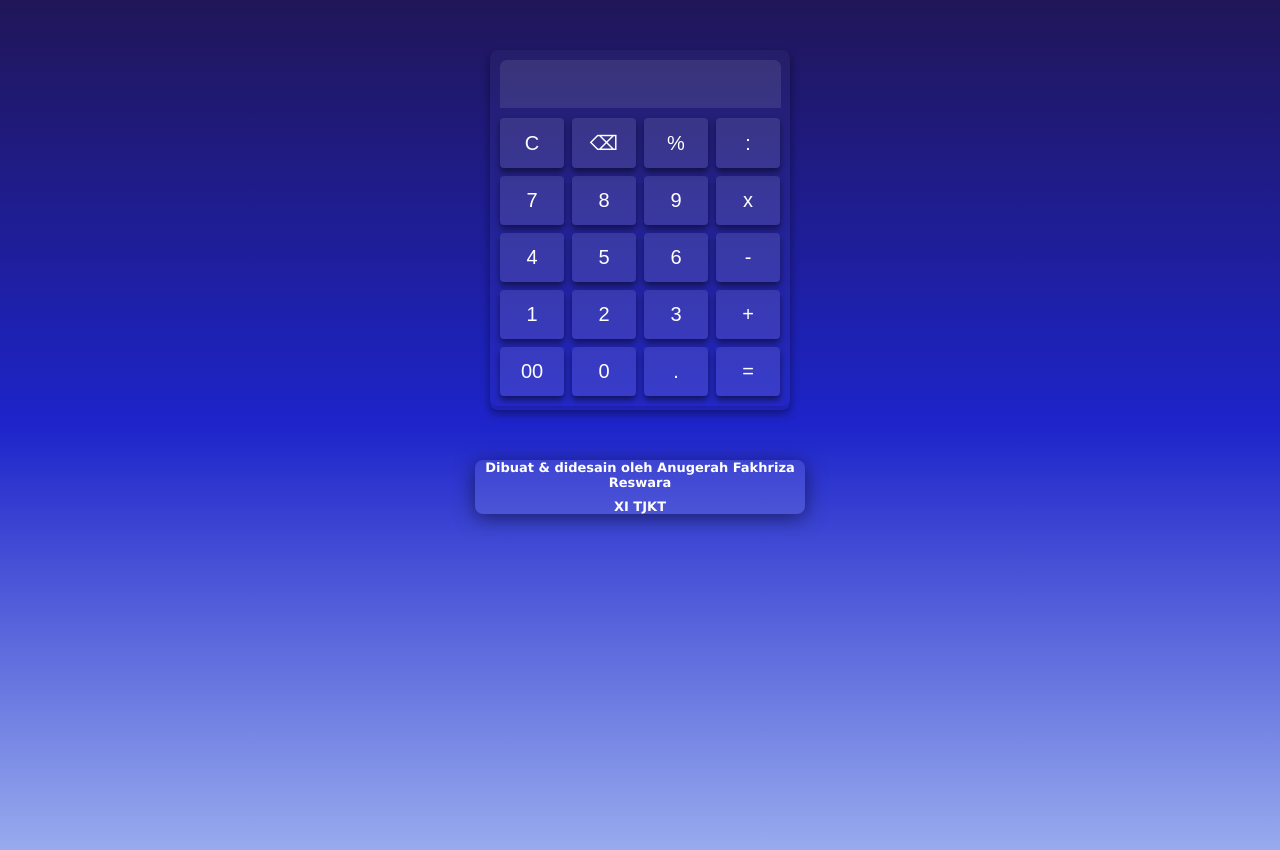
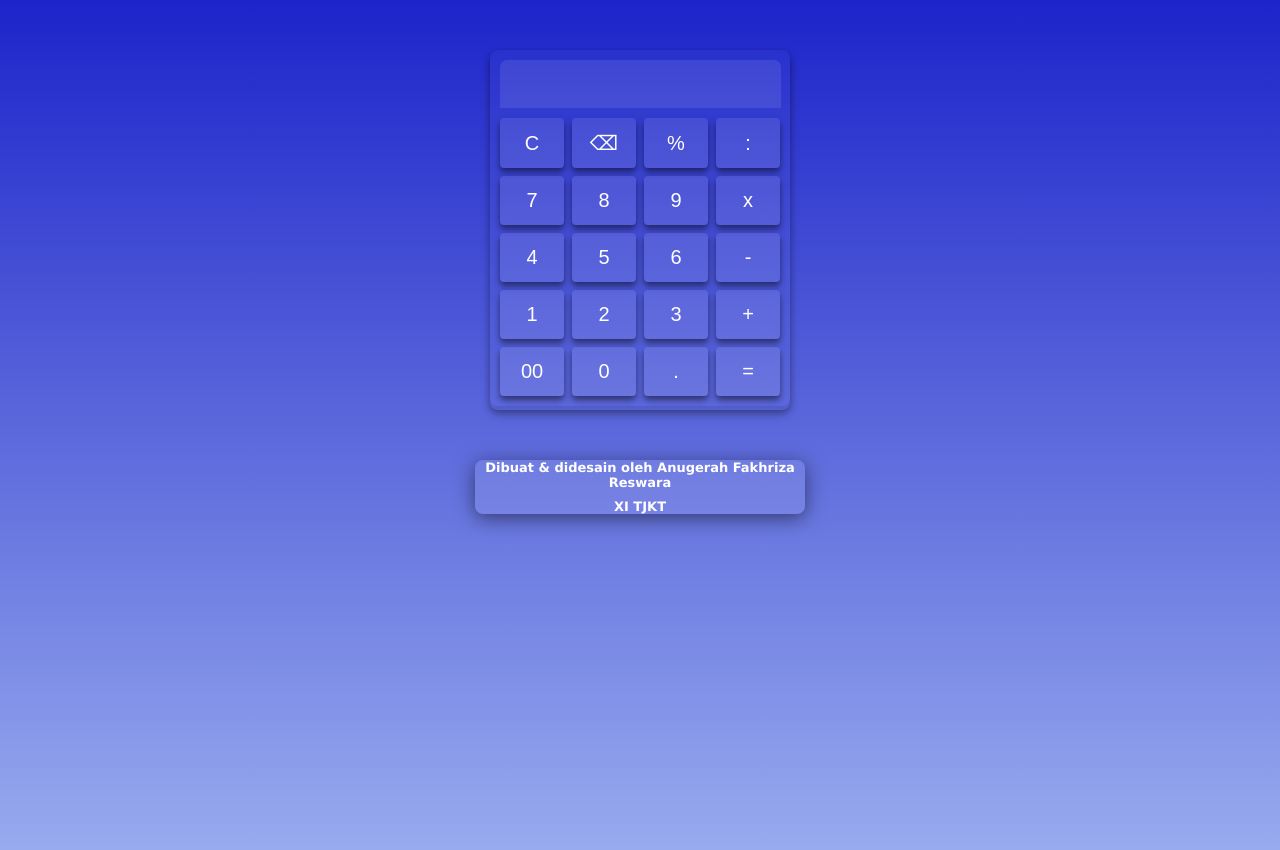
Before and after one commit to Nugrahhhh/nugrah-calculator, a plain HTML site: page index.html in a window 1280 px wide. Drawn offline with Linux system fonts and the light colour scheme.

Commit message:
Update styles.css

```diff
--- a/styles.css
+++ b/styles.css
@@ -4,10 +4,10 @@ body {
     margin: 0;
     padding: 0;
     height: 100vh;
-    background: -webkit-linear-gradient(top, #201658, #1D24CA, #98ABEE);
-    background: -moz-linear-gradient(top, #201658, #1D24CA, #98ABEE);
-    background: -o-linear-gradient(top, #201658, #1D24CA, #98ABEE);
-    background: linear-gradient(to bottom, #201658, #1D24CA, #98ABEE);
+    background: -webkit-linear-gradient(top, #1D24CA, #98ABEE);
+    background: -moz-linear-gradient(top, #1D24CA, #98ABEE);
+    background: -o-linear-gradient(top, #1D24CA, #98ABEE);
+    background: linear-gradient(to bottom, #1D24CA, #98ABEE);
 }
 
 
```
